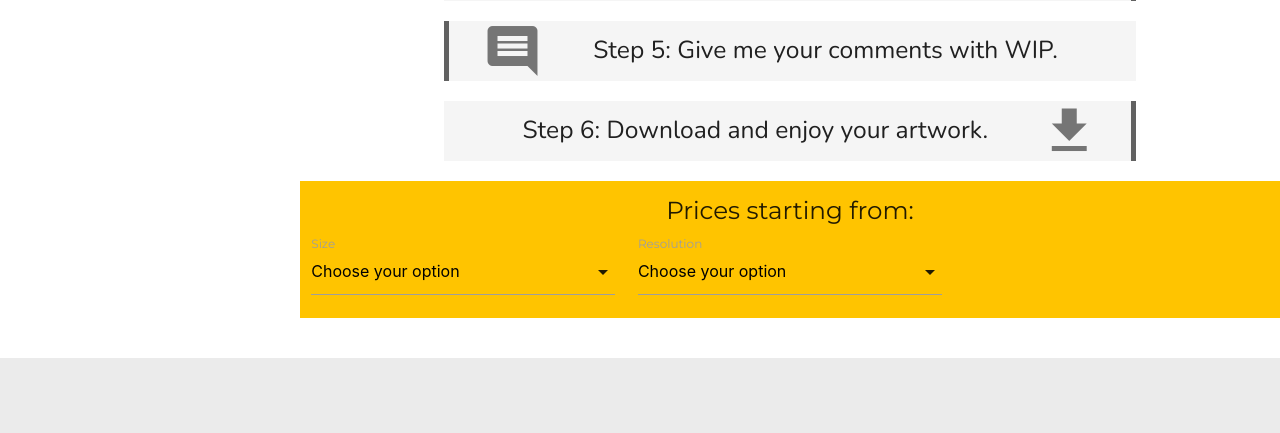
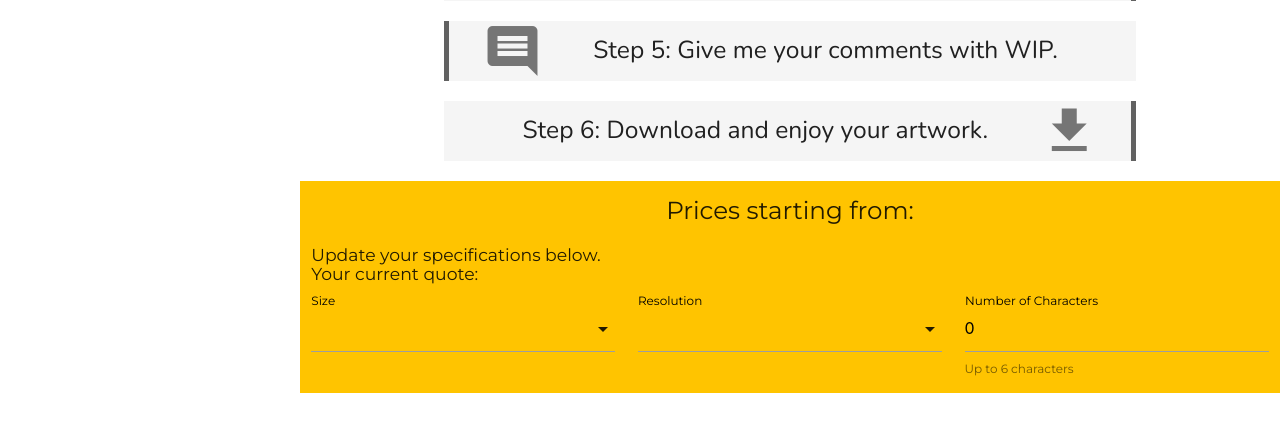
Before and after one commit to belaventer/arts-by-bela, a Django app: page / in a window 1280 px wide. Shown: the part 968-1401 px from the top of the page. Before the commit the page ends 1326 px from the top, so only its background shows below. Run offline with Django 3.2, Linux system fonts and the light colour scheme; data that the repository does not hold is empty.

Commit message:
Complete price calculator functionality

```diff
--- a/home/templates/home/index.html
+++ b/home/templates/home/index.html
@@ -64,24 +64,32 @@
     <!-- Quote Calculator -->
     <div class="row amber accent-3">
         <h5 class="col s12 center-align">Prices starting from: <strong id="lowest-price"></strong></h5>
-
-        <div class="input-field col s12 m4">
-            <select>
-                <option value="" disabled selected>Choose your option</option>
+        <div id="calculator-select">
+            <h6 class="col s12">
+                Update your specifications below. </br>
+                Your current quote: <strong id="your-quote"></strong>
+            </h6>
+            <div class="col s12 m4 input-field">
+                <select id="size-select">
                     {% for size in sizes %}
                         <option value="{{ size.size }}">{{ size.size }}</option>
                     {% endfor %}
                 </select>
-            <label>Size</label>
+                <label for="size-select" class="black-text">Size</label>
             </div>
-        <div class="input-field col s12 m4">
-            <select>
-                <option value="" disabled selected>Choose your option</option>
+            <div class="col s12 m4 input-field">
+                <select id="resolution-select">
                     {% for resolution in resolutions %}
                         <option value="{{ resolution.resolution }}">{{ resolution.resolution }}</option>
                     {% endfor %}
                 </select>
-            <label>Resolution</label>
+                <label for="resolution-select" class="black-text">Resolution</label>
+            </div>
+            <div class="col s12 m4 input-field">
+                <input placeholder="0" id="no-characters" type="number" min="0" max="6">
+                <label for="no-characters" class="black-text">Number of Characters</label>
+                <span class="helper-text">Up to 6 characters</span>
+            </div>
         </div>
     </div>
 {% endblock %}
@@ -89,19 +97,51 @@
 {% block postload_js %}
 {{ block.super }}
 
-    {{ resolutions_json|json_script:"resolutions-choices" }}
-    {{ sizes_json|json_script:"sizes-choices" }}
+    {{ json_data|json_script:"json-data" }}
 
     <script type="text/javascript">
-        const resolutionsChoices = JSON.parse($('#resolutions-choices').text());
-        const sizesChoices = JSON.parse($('#sizes-choices').text());
+    // Script to dynamically calculate quote price from selected specifications.
+        const data = JSON.parse($('#json-data').text());
+        var res_price = 0.0;
+        var size_price = 0.0;
+
         $(document).ready(function(){
             $('select').formSelect();
             $('#lowest-price').text(
-                `$ ${(5*resolutionsChoices[0].price_factor*sizesChoices[0].price_factor).toFixed(2)}!!`
+                `$ ${calculateQuote(
+                    data.resolutions[0].price_factor,data.sizes[0].price_factor,0)}!!`);
+            $('#your-quote').text(
+                `$ ${calculateQuote(
+                    data.resolutions[0].price_factor,data.sizes[0].price_factor,0)}!!`);
+            $('#calculator-select').children().change(function (){
+                res_price = getPriceFactor(
+                    data.resolutions, 'resolution', $('.selected').children().last().text());
+                size_price = getPriceFactor(
+                    data.sizes, 'size', $('.selected').children().first().text());
+                $('#your-quote').text(`$ ${calculateQuote(
+                    res_price,size_price,$('#no-characters').val())}`);
+                }
             );
         });
 
+        function calculateQuote(res, sizing, numberCharacters){
+            return (5*res*sizing+2*numberCharacters).toFixed(2)
+        }
+
+        function getPriceFactor(array, key, selection) {
+            // Function to get price factor from the JSON data
+            for (item in array) {
+                if (key === 'resolution') {
+                    if (array[item].resolution === selection) {
+                        return array[item].price_factor
+                    }
+                } else {
+                    if (array[item].size === selection) {
+                        return array[item].price_factor
+                    }
+                }
+            }
+        }
     </script>
 
 {% endblock %}
--- a/home/views.py
+++ b/home/views.py
@@ -8,9 +8,11 @@
     sizes = models.Size.objects.all()
     context = {
         'resolutions': resolutions,
-        'resolutions_json': list(resolutions.values()),
         'sizes': sizes,
-        'sizes_json': list(sizes.values()),
+        'json_data': {
+            'resolutions': list(resolutions.values()),
+            'sizes': list(sizes.values())
+        },
     }
 
     return render(request, 'home/index.html', context)
--- a/static/css/base.css
+++ b/static/css/base.css
@@ -79,6 +79,18 @@
     padding: 0 21px 0 0;
 }
 
+/* -----  Calculator form  ----- */
+.dropdown-content li>span, ::placeholder {
+    color: #000 !important;
+    opacity: 1 !important;
+}
+
+#resolution-selector:focus,
+#size-selector:focus, #no-characters:focus {
+    border-bottom: 1px solid #000;
+    box-shadow: 0 1px 0 0 #000;
+  }
+
 /* -----  Media queries  ----- */
 @media only screen and (min-width: 993px) {
     main {
```
Lines whose indentation alone changed are shown as unchanged.
